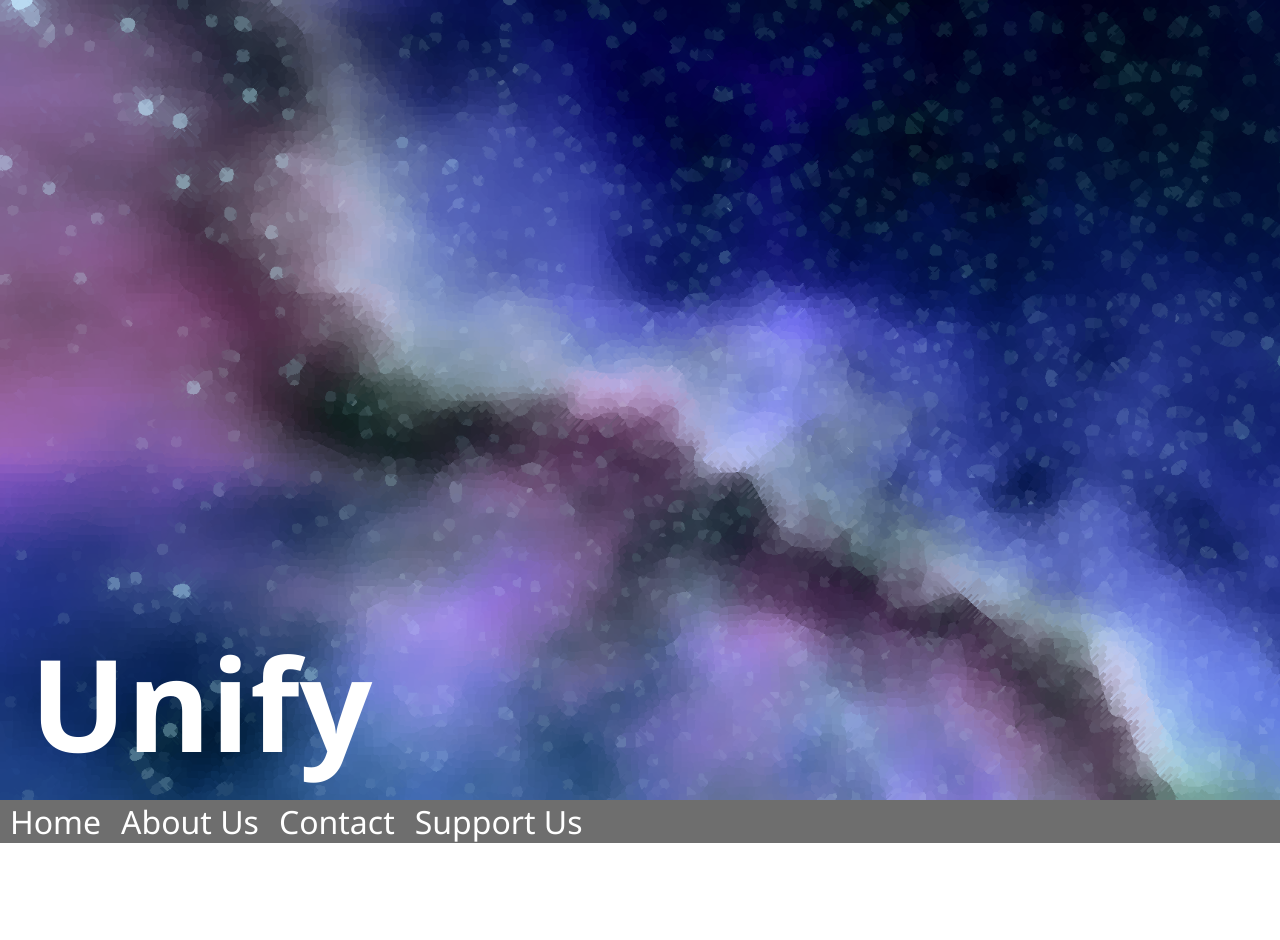
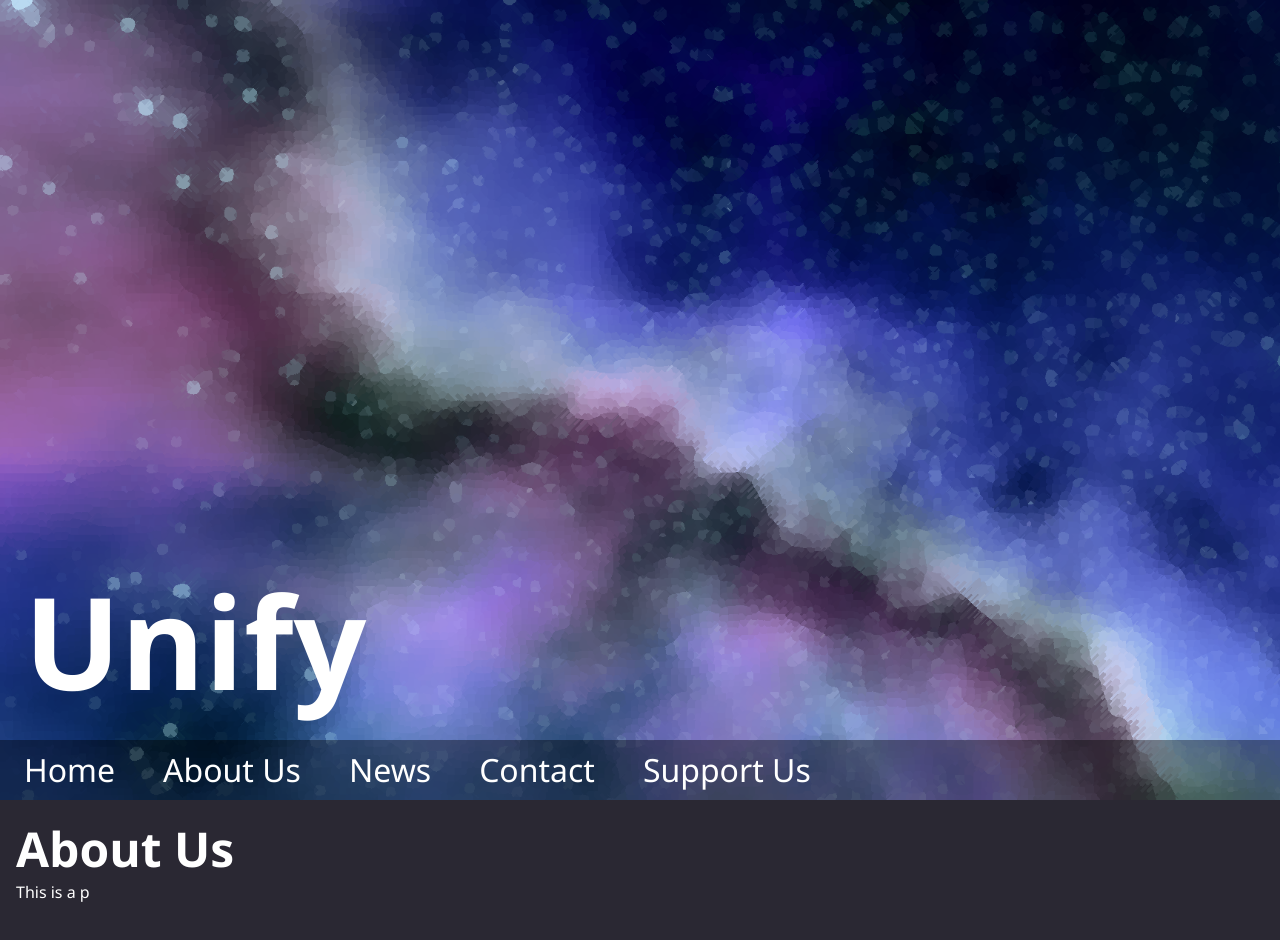
Before and after one commit to undefinedpatient/unify, a Vue app in the folder client/: page / in a window 1280 px wide. Shown: the top 940 px of the page. Before the commit the page ends 843 px from the top, so only its background shows below. Built offline with nearby package versions, Linux system fonts and the light colour scheme.

Commit message:
Add menuBar

```diff
--- a/client/index.html
+++ b/client/index.html
@@ -3,6 +3,7 @@
   <head>
     <meta charset="UTF-8">
     <link rel="icon" href="/favicon.ico">
+    <link rel="stylesheet" href="src/styles.css">
     <meta name="viewport" content="width=device-width, initial-scale=1.0">
     <title>Unify</title>
   </head>
--- a/client/src/App.vue
+++ b/client/src/App.vue
@@ -6,24 +6,22 @@ let menuClass= ref("menuBar");
 <template>
   <div class="home">
     <h1>Unify</h1>
+
   </div>
-  <div :class="menuClass">
+  <div :class=menuClass>
     <a href="#">Home</a>
-    <a href="#">About Us</a>
+    <a href="#aboutUs">About Us</a>
+    <a href="#">News</a>
     <a href="#">Contact</a>
     <a href="#">Support Us</a>
+  </div>
+  <div class="aboutUs" id="aboutUs">
+    <h2>About Us</h2>
+    <p>This is a p</p>
   </div>
 </template>
 
 <style lang="css">
-  *{
-    box-sizing: border-box;
-    margin: 0;
-    padding: 0;
-    border: 0;
-    font-family:'Segoe UI', Tahoma, Geneva, Verdana, sans-serif;
-    scroll-behavior: smooth;
-  }
   div.home{
     position:relative;
     width: 100vw;
@@ -34,30 +32,47 @@ let menuClass= ref("menuBar");
     background-size: cover;
     &>h1{
       position:absolute;
-      color:white;
-      font-size: 4em;
-      left: 30px;
-      bottom: 10px;
+      left: 24px;
+      bottom: 72px;
     }
   }
   div.menuBar{
+    position:sticky;
     display: flex;
       flex-direction: row;
-      justify-content: left;
-    background-color: rgb(110, 110, 110);
-    font-size:1em;
-  }
-  a{
-    display: block;
-    position: relative;
-    padding: 0px 10px 0px 10px;
-    background-color: rgba(255, 255, 255, 0);
-
+      justify-content:left;
+    z-index: 1;
+    top: 0;
+    margin: -60px 0 0 0;
+    background-color: rgba(0, 0, 0, 0.4);
     font-size: 2em;
-    text-decoration: none;
-    color:rgb(255, 255, 255);
-    &:hover{
-      background-color: rgba(255, 255, 255, 0.1);
+    width: 100vw;
+    height: 60px;
+    & a{
+      display: block;
+      position: relative;
+      padding: 8px 24px 8px 24px;
+      background-color: rgba(255, 255, 255, 0);
+      min-width: max-content;
+      overflow: hidden;
+      font-size: 100%;
+      text-decoration: none;
+      &:hover{
+        background-color: rgba(255, 255, 255, 0.1);
+      }
     }
   }
+  div.aboutUs{
+    position: relative;
+    display: block;
+    width: 100vw;
+    height: 100vw;
+    padding: 16px;
+    font-size: 1em;
+    background-color: var(--layer00);
+    & p{
+      font-size: 1em;
+    }
+
+  }
 </style>
--- /dev/null
+++ b/client/src/styles.css
@@ -0,0 +1,18 @@
+*{
+    --layer00: rgb(42, 40, 51);
+    color: white;
+    margin: 0;
+    padding: 0;
+    border: 0;
+    font-family:'Segoe UI', Tahoma, Geneva, Verdana, sans-serif;
+    scroll-behavior: smooth;
+    font-size: 16px;
+    box-sizing: border-box;
+}
+
+h1{
+    font-size: 4em;
+}
+h2{
+    font-size: 3em;
+}
```
